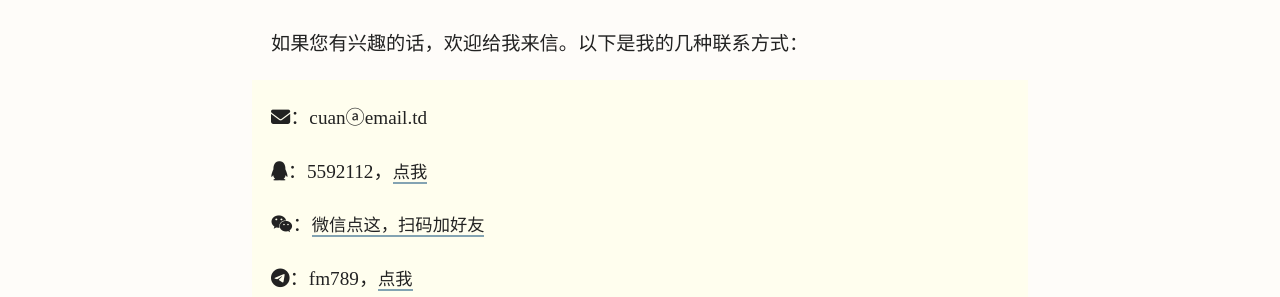
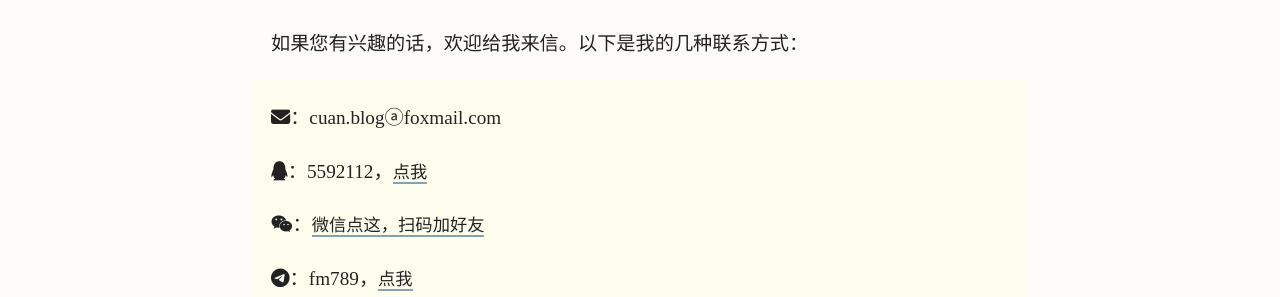
Before and after one commit to ColinAZ/blog, a Jekyll site: the page built from _pages/about.md, in a window 1280 px wide and 900 px high, scrolled down 1347 px. Shown: the part 313-610 px from the top of the window. Built offline with Jekyll 4.4.1, drawn with Linux system fonts in a browser that asks for light colours; nearby versions of some CDN libraries; some web fonts are replaced; comment, search, counter and statistics services are not loaded; a style sheet for code colours, icons or effects is not loaded.

Commit message:
更新email

```diff
--- a/_pages/about.md
+++ b/_pages/about.md
@@ -21,7 +21,7 @@ author: 熊的猫
 
 如果您有兴趣的话，欢迎给我来信。以下是我的几种联系方式：
 
-><i class="fa-solid fa-envelope"></i>：cuanⓐemail.td
+><i class="fa-solid fa-envelope"></i>：cuan.blogⓐfoxmail.com
 >
 ><i class="fa-brands fa-qq"></i>：5592112，[点我](http://wpa.qq.com/msgrd?v=3&uin=5592112&site=qq&menu=yes){:target="_blank"}
 >
```
